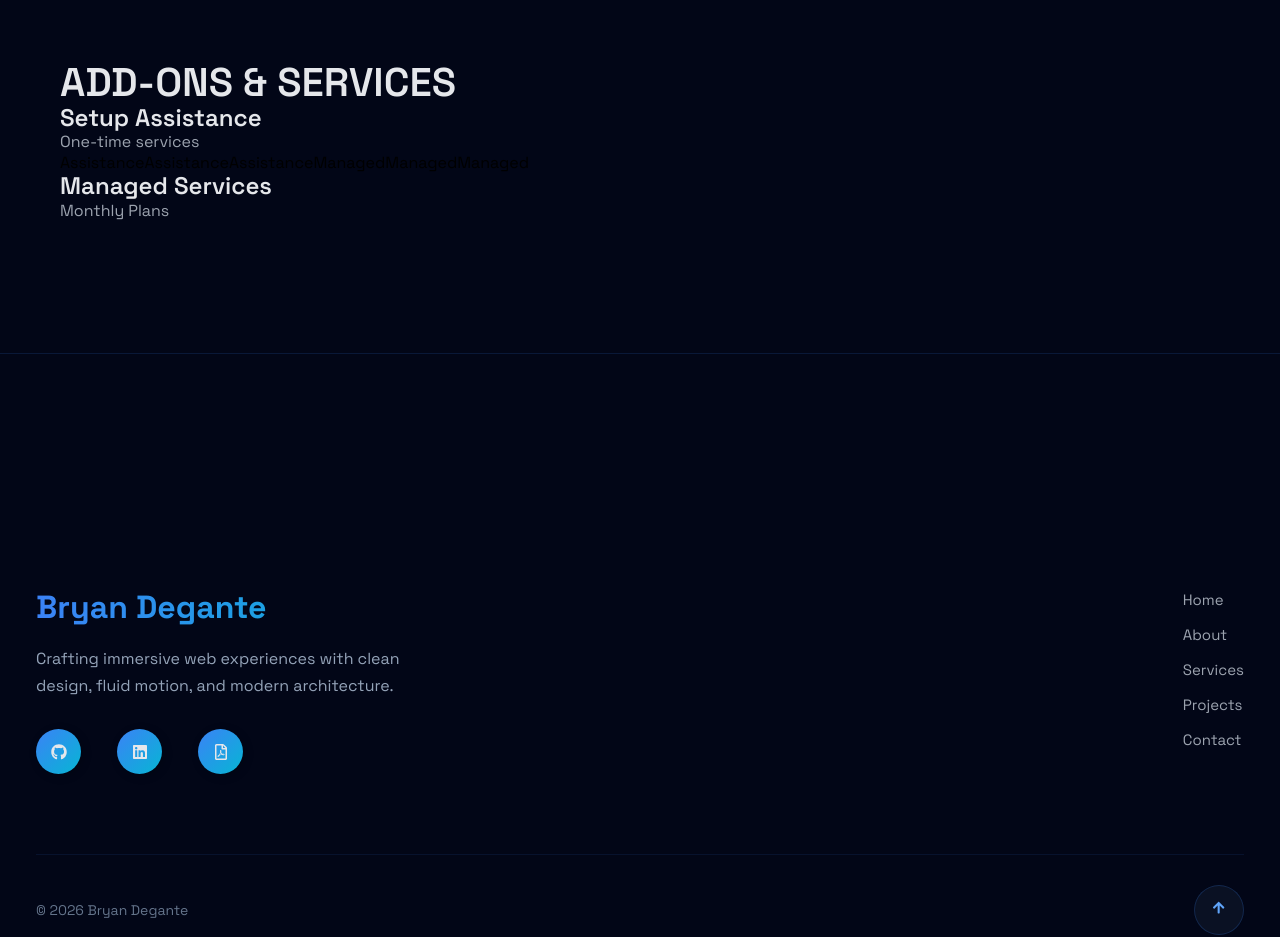
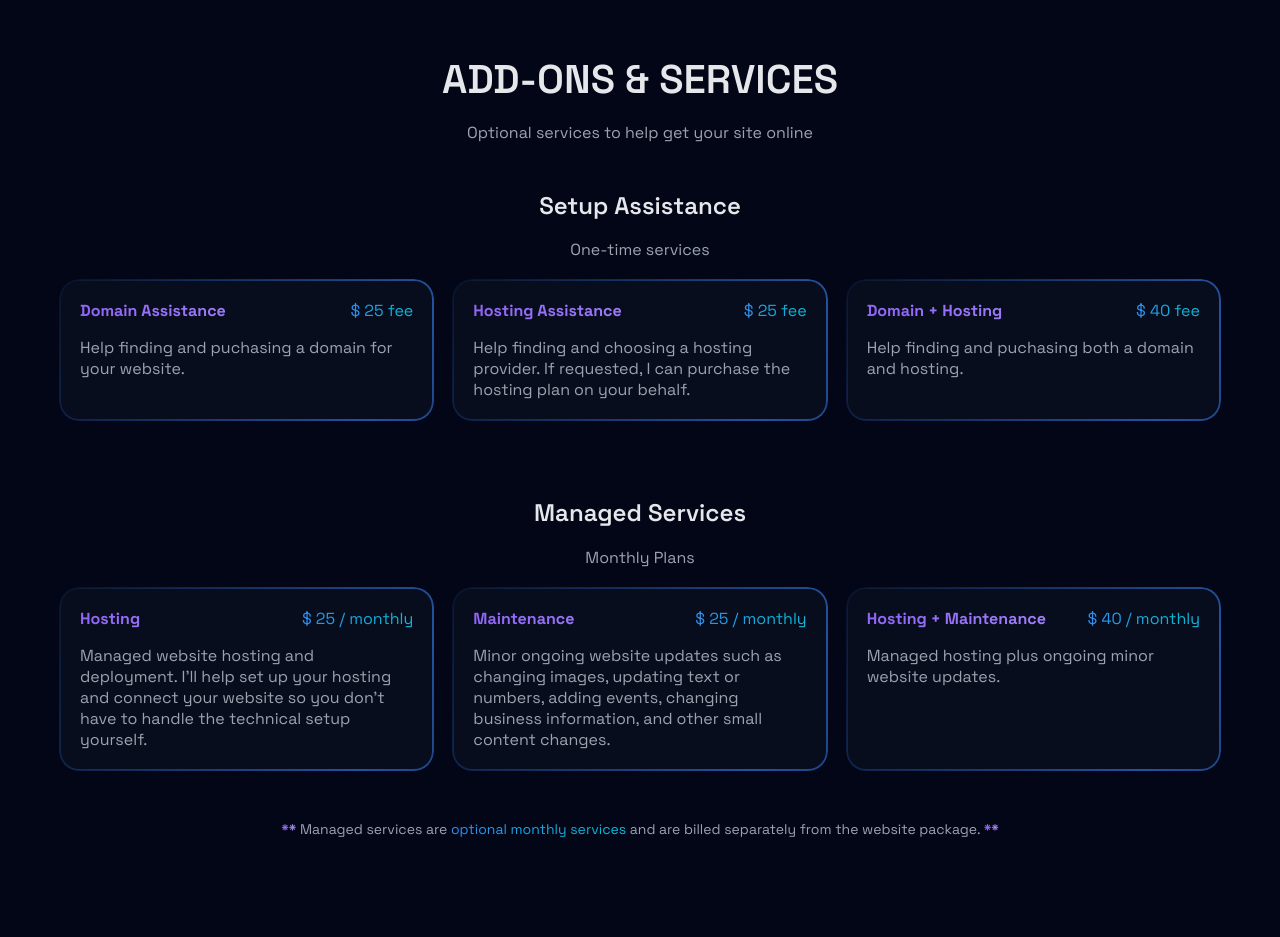
Before and after one commit to BryanDegante/E-portfolio, a React (Vite) app: page /services in a window 1280 px wide. Shown: the part 1860-2797 px from the top of the page. Built offline with nearby package versions, Linux system fonts and the light colour scheme.

Commit message:
added addons

```diff
--- a/src/components/Services/AddOns.jsx
+++ b/src/components/Services/AddOns.jsx
@@ -1,35 +1,67 @@
-import React from 'react'
+import React from 'react';
 import { AddOnData } from '../../data/AddOnData';
 import AddOnCard from '../UI/AddOnCard';
 
 const AddOns = () => {
-  return (
+	const assist = AddOnData.filter((e) => e.type === 'Assistance');
+	const manage = AddOnData.filter((e) => e.type === 'Managed');
+
+	return (
 		<section id="AddOns">
 			<div className="container">
-				<div className="addOn__wrapper">
+				<div className="addOns__wrapper">
 					<h2 className="text__color--normal">ADD-ONS & SERVICES</h2>
-					<div className="assistance__wrapper">
+					<p className="text__color--muted">
+						Optional services to help get your site online
+					</p>
+					<div className="addOn__wrapper">
 						<h3 className="text__color--normal">
 							Setup Assistance
 						</h3>
 						<p className="text__color--muted">One-time services</p>
-                      <div className="addOn__cards">
-                          {AddOnData.map((card, index) => (
-                              card.type
-                          ))}
-                        </div>
+						<div className="addOn__cards">
+							{assist.map((card, index) => (
+								<AddOnCard
+									key={index}
+									type={card.type}
+									title={card.title}
+									price={card.price}
+									description={card.description}
+								/>
+							))}
+						</div>
 					</div>
-					<div className="managed__wrapper">
+					<div className="addOn__wrapper">
 						<h3 className="text__color--normal">
 							Managed Services
 						</h3>
 						<p className="text__color--muted">Monthly Plans</p>
-						<div className="addOn__cards"></div>
+						<div className="addOn__cards">
+							{manage.map((card, index) => (
+								<AddOnCard
+									key={index}
+									type={card.type}
+									title={card.title}
+									price={card.price}
+									description={card.description}
+								/>
+							))}
+						</div>
 					</div>
+
+					<p className=" disclaimer text__color--muted">
+						<span className="text__color--purple">**</span> Managed
+						services are{' '}
+						<span className="text__color--blue">
+							optional monthly services{' '}
+						</span>{' '}
+						and are billed separately from the website package.{' '}
+						<span className="text__color--purple">**</span>
+					</p>
 				</div>
 			</div>
 		</section>
-  );
-}
+	);
+};
 
-export default AddOns
+export default AddOns;
--- a/src/components/Services/Tiers.jsx
+++ b/src/components/Services/Tiers.jsx
@@ -36,10 +36,12 @@ const Tiers = () => {
 							/>
 						))}
 					</div>
-					<p className="text__color--muted">
-						<span className="text__color--blue">**</span> A 50%
-						deposit is required to begin the project. The remaining
-						50% is due upon website completion and delivery.{' '}
+					<p className=" disclaimer text__color--muted">
+						<span className="text__color--purple">**</span> A{' '}
+						<span className="text__color--blue">50%</span> deposit
+						is required to begin the project. The remaining{' '}
+						<span className="text__color--blue">50%</span> is due
+						upon website completion and delivery.{' '}
 						<span className="text__color--purple">**</span>
 					</p>
 				</div>
--- a/src/components/UI/AddOnCard.jsx
+++ b/src/components/UI/AddOnCard.jsx
@@ -1,8 +1,12 @@
 import React from 'react'
 
-const AddOnCard = () => {
+const AddOnCard = ({type, title, price, description}) => {
   return (
-    <div>AddOnCard</div>
+    <div className='addOn__card'>
+      <span className='text__color--purple'>{title}</span>
+      <p className='addOn__price text__color--blue'>{type === 'Managed' ? ` $ ${price} / monthly `: ` $ ${price} fee`}</p>
+      <p className='text__color--muted'>{description}</p>
+    </div>
   )
 }
 
--- a/src/data/AddOnData.js
+++ b/src/data/AddOnData.js
@@ -10,7 +10,7 @@ export const AddOnData = [
 		title: 'Hosting Assistance',
 		price: '25',
 		description:
-			'Help finding and choosing a hosting provider for your website.',
+			'Help finding and choosing a hosting provider. If requested, I can purchase the hosting plan on your behalf.',
 	},
 	{
 		type: 'Assistance',
--- a/src/index.css
+++ b/src/index.css
@@ -832,7 +832,7 @@ a {
 
 /* #region SERVICE */
 
-.tiers__wrapper{
+.tiers__wrapper {
   display: flex;
   flex-direction: column;
   align-items: center;
@@ -868,7 +868,7 @@ a {
   transition: all ease 300ms;
 }
 
-.tier__Card::before{
+.tier__Card::before {
   content: '';
   position: absolute;
   inset: -1px;
@@ -890,7 +890,7 @@ a {
   pointer-events: none;
 }
 
-.tier__Card.active::before{
+.tier__Card.active::before {
   background-image: linear-gradient(120deg,
       transparent,
       #7c44ff,
@@ -898,10 +898,7 @@ background-image: linear-gradient(120deg,
       transparent);
 }
 
-
-
-
-.tier__wrapper{
+.tier__wrapper {
   display: flex;
   justify-content: center;
   align-items: center;
@@ -935,14 +932,13 @@ background-image: linear-gradient(120deg,
   padding: 30px 20px;
 }
 
-
 .tier__list {
   display: flex;
   flex-direction: column;
   gap: 15px
 }
 
-.tier__button{
+.tier__button {
   position: absolute;
   background: none;
   cursor: pointer;
@@ -954,13 +950,80 @@ background-image: linear-gradient(120deg,
   transition: all ease 300ms;
 }
 
-.tier__button:hover{
+.tier__button:hover {
   color: var(--primary-hover);
 }
 
-.tier__Card.active .tier__button{
+.tier__Card.active .tier__button {
   transform: scale(1.5) rotateZ(135deg);
   color: var(--primary);
+}
+
+.addOns__wrapper {
+  display: flex;
+  flex-direction: column;
+  align-items: center;
+  gap: 20px;
+}
+
+.addOn__wrapper {
+  display: flex;
+  flex-direction: column;
+  align-items: center;
+  width: 100%;
+  margin: 30px 0;
+  gap:20px
+}
+
+.addOn__cards {
+  display: flex;
+  width: 100%;
+  justify-content: center;
+  gap: 20px;
+}
+
+.addOn__card {
+  width: 100%;
+  max-width: 450px;
+  gap: 16px;
+  background: var(--card);
+  position: relative;
+  border-radius: 20px;
+  padding: 20px;
+  display: flex;
+  flex-direction: column;
+}
+
+.addOn__card::before{
+  content: '';
+    position: absolute;
+    inset: -1px;
+    border-radius: 20px;
+    padding: 2px;
+    background-image: linear-gradient(120deg,
+        transparent,
+        rgb(59, 131, 246),
+        transparent);
+    background-size: 200% 200%;
+    animation: borderFlow 6s linear infinite;
+
+    mask:
+      linear-gradient(#000 0 0) content-box,
+      linear-gradient(#000 0 0);
+    mask-composite: exclude;
+
+    opacity: 0.6;
+    pointer-events: none;
+}
+
+.addOn__price {
+  position: absolute;
+  top: 20px;
+  right: 20px;
+}
+
+.disclaimer{
+  font-size: 14px;
 }
 
 
```
Lines whose indentation alone changed are shown as unchanged.
